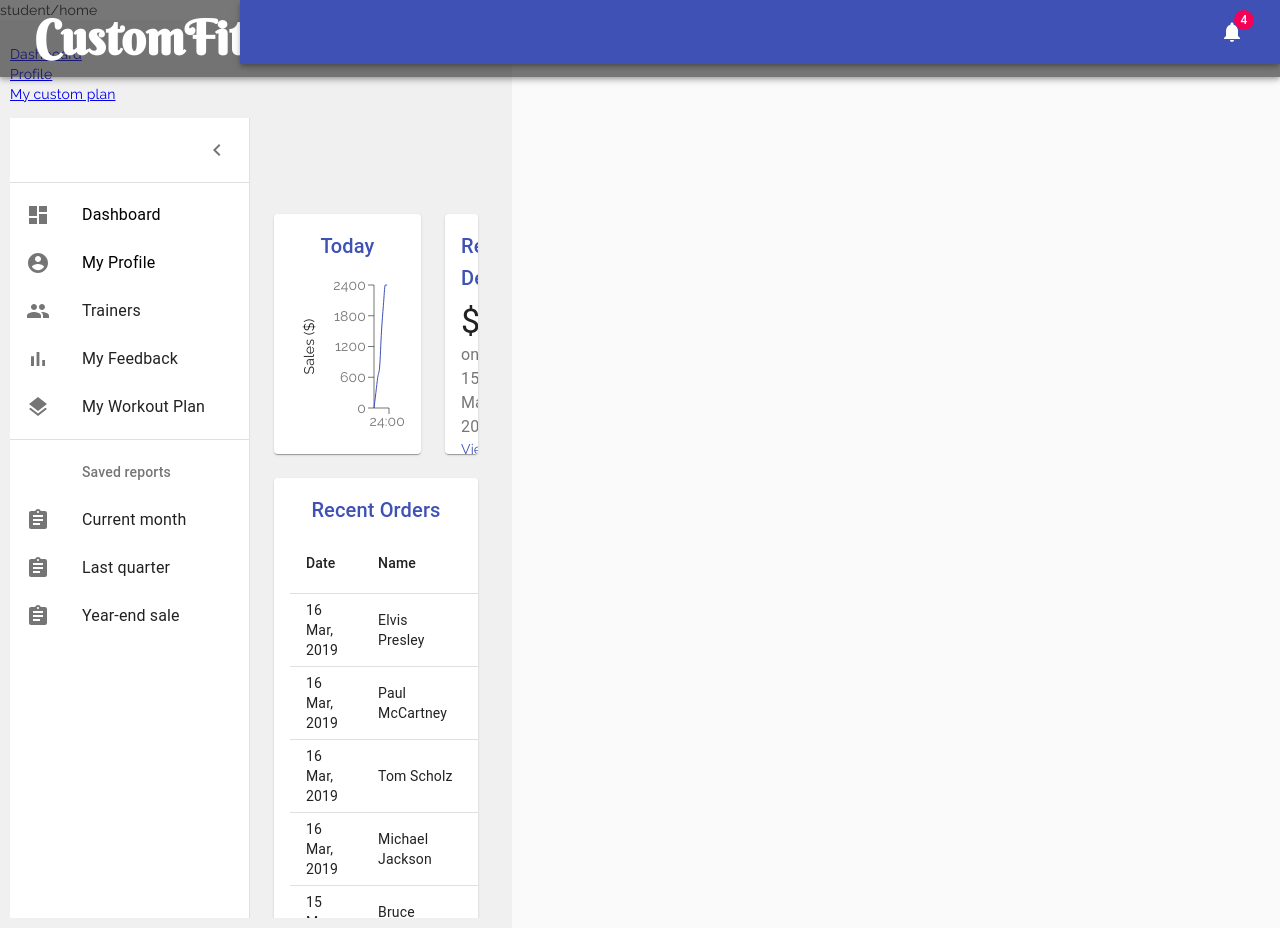
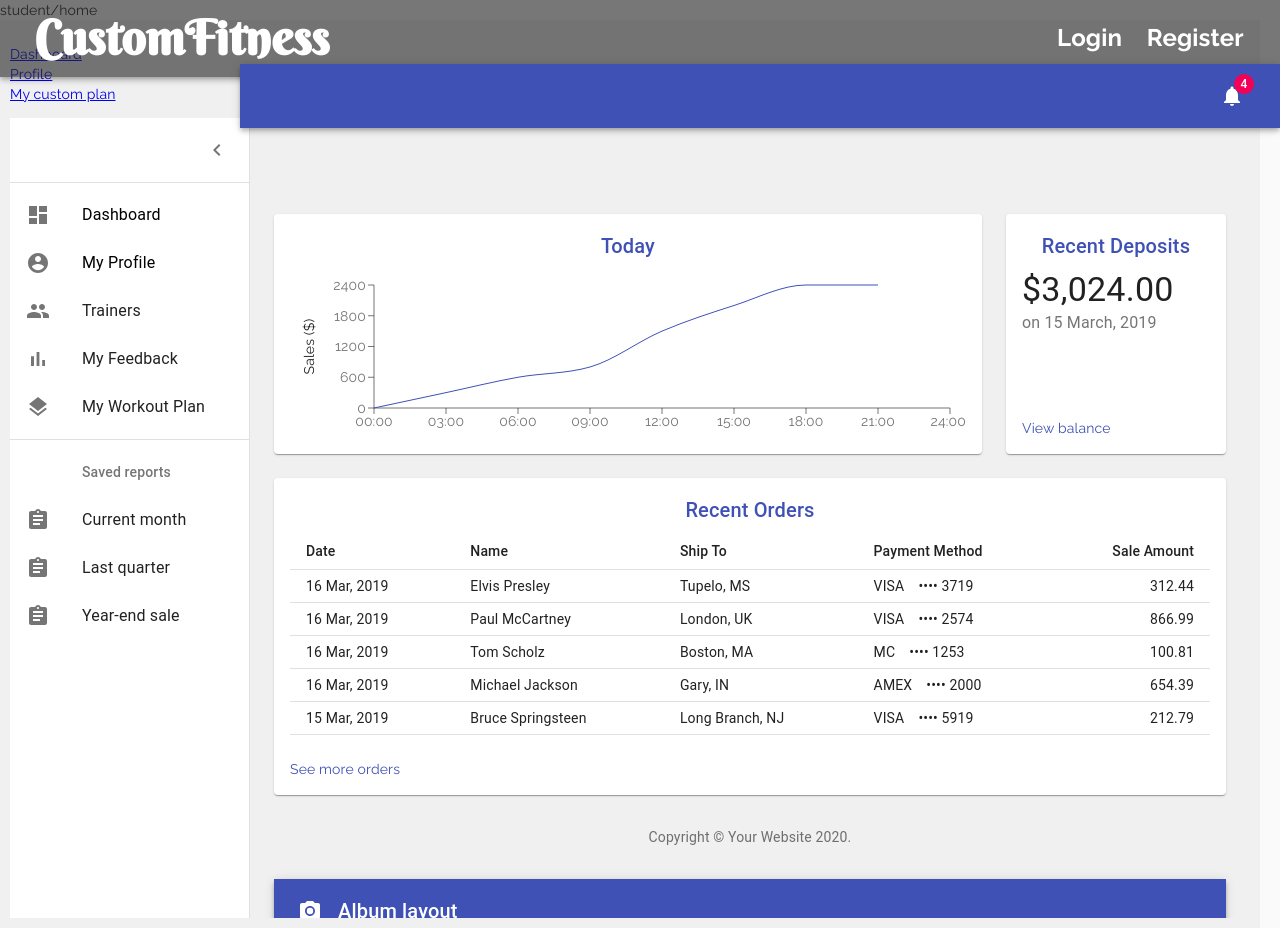
Before and after one commit to Meghanath91/CustomFitness, a React (Create React App) app in the folder my-app/: page /student/dashboard in a window 1280 px wide. Built offline with nearby package versions, Linux system fonts and the light colour scheme.

Commit message:
fixed 40% width problem

```diff
--- a/my-app/src/components/Student/StudentDashboard.js
+++ b/my-app/src/components/Student/StudentDashboard.js
@@ -132,14 +132,20 @@ export default function StudentDashboard(props) {
 
   const cards = [1, 2, 3, 4, 5, 6];
   return (
-    <div className={classes.root}>
+    <div
+
+      className={classes.root}>
       <CssBaseline />
       <AppBar
-
+        style={{
+          marginTop: "5%"
+        }}
         position="absolute"
         className={clsx(classes.appBar, open && classes.appBarShift)}
       >
-        <Toolbar className={classes.toolbar}>
+        <Toolbar
+
+        className={classes.toolbar}>
           <IconButton
             edge="start"
             color="inherit"
--- a/my-app/src/components/Student/StudentSidebar.js
+++ b/my-app/src/components/Student/StudentSidebar.js
@@ -7,7 +7,7 @@ export default function StudentSidebar() {
       <div
         style={{
           padding: "10px",
-          width: "40%",
+          // width: "40%",
           background: "#f0f0f0"
         }}
       >
--- a/my-app/src/components/Trainer/TrainerSidebar.js
+++ b/my-app/src/components/Trainer/TrainerSidebar.js
@@ -17,7 +17,7 @@ export default function TrainerSidebar() {
       <div
         style={{
           padding: "10px",
-          width: "40%",
+          // width: "40%",
           background: "#f0f0f0",
           marginTop: "5%"
         }}
--- a/my-app/src/containers/student.js
+++ b/my-app/src/containers/student.js
@@ -23,7 +23,6 @@ export default function Student(props) {
       <div
         style={{
           padding: "10px",
-          width: "40%",
           background: "#f0f0f0"
         }}
       >
--- a/my-app/src/containers/trainer.js
+++ b/my-app/src/containers/trainer.js
@@ -16,7 +16,7 @@ export default function Trainer(props) {
       <div
         style={{
           padding: "10px",
-          width: "40%",
+          // width: "40%",
           background: "#f0f0f0"
         }}
       >
```
